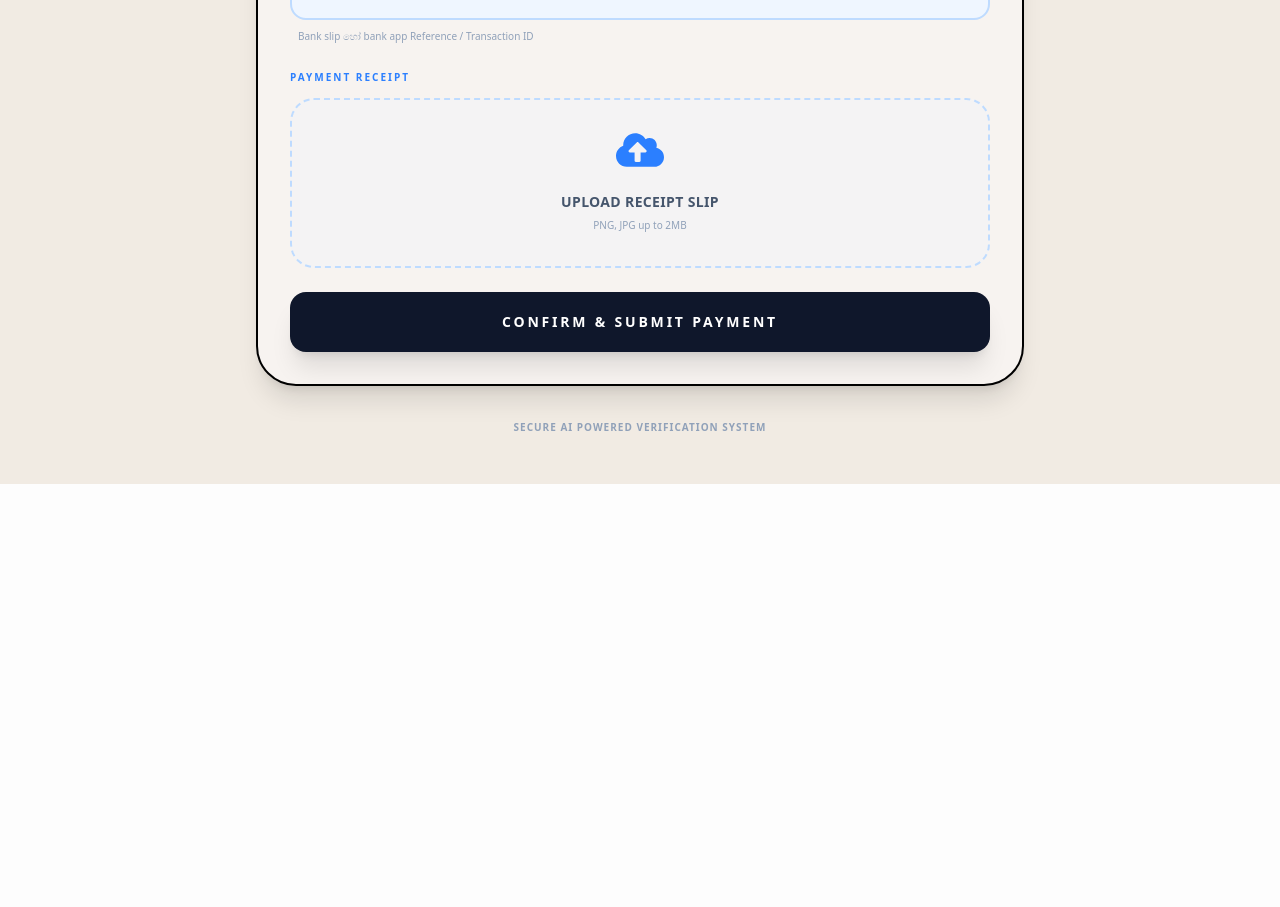
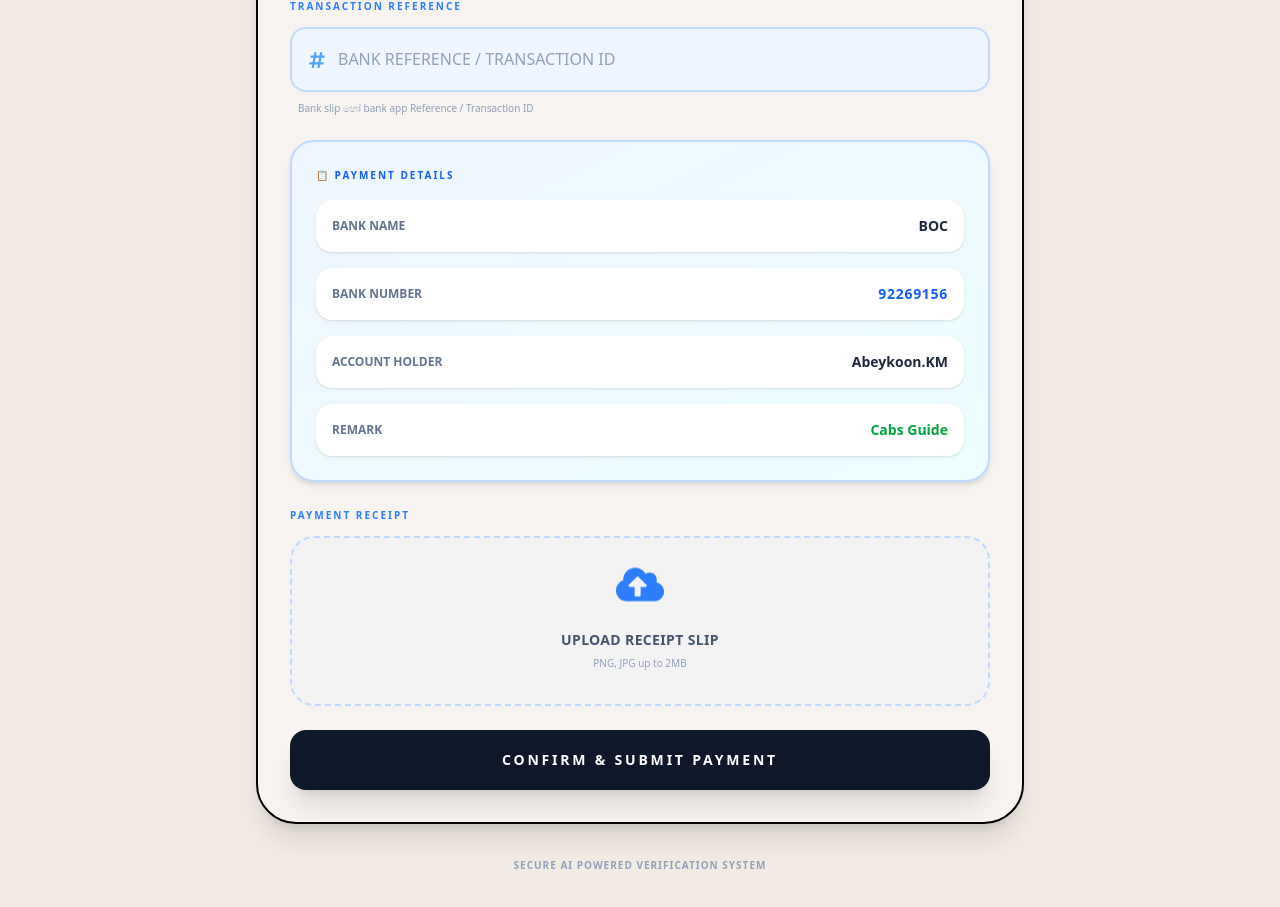
Before and after one commit to it24103856/Travel-project, a React (Vite) app: page /payment/bank-transfer in a window 1280 px wide. Shown: the part 657-1564 px from the top of the page. Before the commit the page ends 1141 px from the top, so only its background shows below. Built offline with nearby package versions, Linux system fonts and the light colour scheme; no server answers; a web font is replaced by a local one.

Commit message:
updated✏️

```diff
--- a/src/components/BankTranferPage.jsx
+++ b/src/components/BankTranferPage.jsx
@@ -20,6 +20,9 @@ const BankTransferPage = () => {
     const [showStatusBox, setShowStatusBox] = useState(false);
     const [statusMessage, setStatusMessage] = useState('');
     const [failedTransactionId, setFailedTransactionId] = useState('');
+
+    // Hardcoded remark for verification
+    const HARDCODED_REMARK = "Cabs Guide";
 
     const [formData, setFormData] = useState({
         customerName:  '',
@@ -76,6 +79,7 @@ const BankTransferPage = () => {
                 paymentMethod: "bank_transfer",
                 receiptUrl:    publicUrl,
                 transactionId: finalTransactionId,
+                expectedRemark: HARDCODED_REMARK,  // AI will scan receipt for this remark
                 paymentDetails: {
                     customerName: formData.customerName,
                     country:      formData.country,
@@ -83,6 +87,7 @@ const BankTransferPage = () => {
                     branch:       formData.branch,
                     paymentDate:  formData.paymentDate,
                     paidAmount:   Number(formData.paidAmount) || amount,
+                    remark:       HARDCODED_REMARK,
                 },
             };
 
@@ -97,18 +102,20 @@ const BankTransferPage = () => {
             const { data }   = await axios.post(`${backendUrl}/payments/create`, submissionData, config);
 
             // ── Handle Different Verification Responses ──
-            if (data.success) {
+            if (data.isDuplicate) {
+                setVerificationStatus('duplicate');
+                setFailedTransactionId(finalTransactionId);
+                setStatusMessage(data.message || "Duplicate Transaction ID detected!");
+            } else if (data.verificationPassed) {
+                // ✅ AI Verification PASSED - Show green success box
                 setVerificationStatus('success');
                 setStatusMessage(data.aiNote || "Payment Verified Successfully!");
                 // Auto redirect after 3 seconds
                 setTimeout(() => navigate('/my-payments'), 3000);
-            } else if (data.isDuplicate) {
-                setVerificationStatus('duplicate');
-                setFailedTransactionId(finalTransactionId);
-                setStatusMessage(data.message || "Duplicate Transaction ID detected!");
-            } else if (data.verificationFailed) {
+            } else if (data.success && !data.verificationPassed) {
+                // ❌ AI Verification FAILED - Show red failed box
                 setVerificationStatus('failed');
-                setStatusMessage(data.message || "AI Verification Failed - Manual Verification Required");
+                setStatusMessage(data.aiNote || "Payment verification failed - Manual review required");
             } else {
                 setVerificationStatus('failed');
                 setStatusMessage(data.message || "Verification Error - Please contact support");
@@ -122,9 +129,9 @@ const BankTransferPage = () => {
                 setVerificationStatus('duplicate');
                 setFailedTransactionId(formData.transactionId);
                 setStatusMessage(errorData?.message || "This Transaction ID already exists!");
-            } else if (errorData?.verificationFailed) {
+            } else if (errorData?.verificationPassed === false) {
                 setVerificationStatus('failed');
-                setStatusMessage(errorData?.message || "AI Verification Failed - Manual Verification Required");
+                setStatusMessage(errorData?.aiNote || "AI Verification Failed - Manual Verification Required");
             } else {
                 setVerificationStatus('failed');
                 setStatusMessage(errorData?.message || "Internal Server Error (500)");
@@ -136,7 +143,7 @@ const BankTransferPage = () => {
     };
 
     return (
-        <div className="min-h-screen bg-[#f1ebe3] py-12 px-4 flex items-center justify-center font-sans">
+        <div className="min-h-screen bg-[#f1ebe3] py-30 px-4 flex items-center justify-center font-sans">
             <Toaster position="top-center" />
 
             {/* ── Status Box Modal ── */}
@@ -352,6 +359,29 @@ const BankTransferPage = () => {
                             </p>
                         </div>
 
+                        {/* ── Payment Details Section ── */}
+                        <div className="bg-gradient-to-br from-blue-50 to-cyan-50 rounded-3xl p-6 border-2 border-blue-200 shadow-md">
+                            <p className="text-[10px] font-black text-blue-600 uppercase tracking-[0.2em] mb-4">📋 Payment Details</p>
+                            <div className="space-y-4">
+                                <div className="flex justify-between items-center bg-white rounded-2xl p-4 shadow-sm">
+                                    <span className="text-xs font-bold text-slate-500 uppercase">Bank Name</span>
+                                    <span className="text-sm font-black text-slate-800">BOC</span>
+                                </div>
+                                <div className="flex justify-between items-center bg-white rounded-2xl p-4 shadow-sm">
+                                    <span className="text-xs font-bold text-slate-500 uppercase">Bank Number</span>
+                                    <span className="text-sm font-black text-blue-600 tracking-wider">92269156</span>
+                                </div>
+                                <div className="flex justify-between items-center bg-white rounded-2xl p-4 shadow-sm">
+                                    <span className="text-xs font-bold text-slate-500 uppercase">Account Holder</span>
+                                    <span className="text-sm font-black text-slate-800">Abeykoon.KM</span>
+                                </div>
+                                <div className="flex justify-between items-center bg-white rounded-2xl p-4 shadow-sm">
+                                    <span className="text-xs font-bold text-slate-500 uppercase">Remark</span>
+                                    <span className="text-sm font-black text-green-600">Cabs Guide</span>
+                                </div>
+                            </div>
+                        </div>
+
                         {/* ── Receipt Upload ── */}
                         <div>
                             <p className="text-[10px] font-black text-blue-500 uppercase tracking-[0.2em] mb-3">Payment Receipt</p>
```
